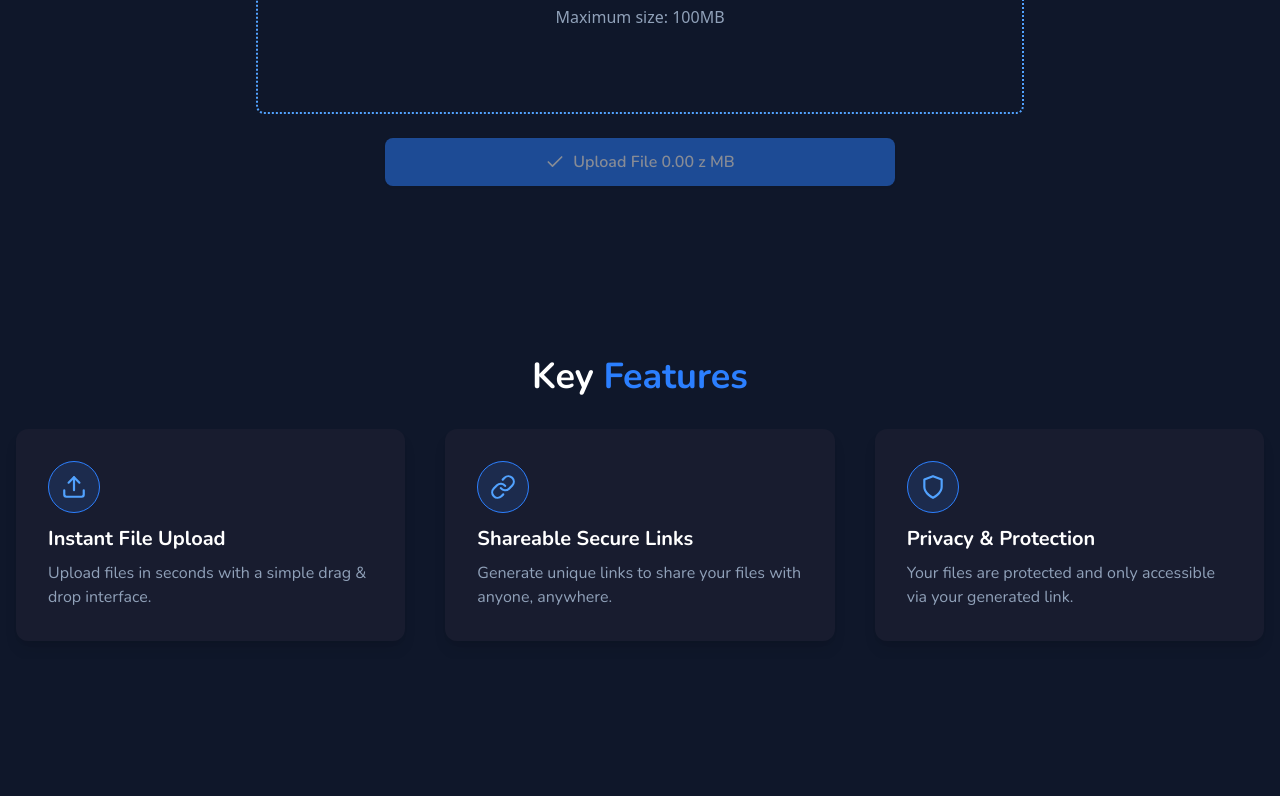
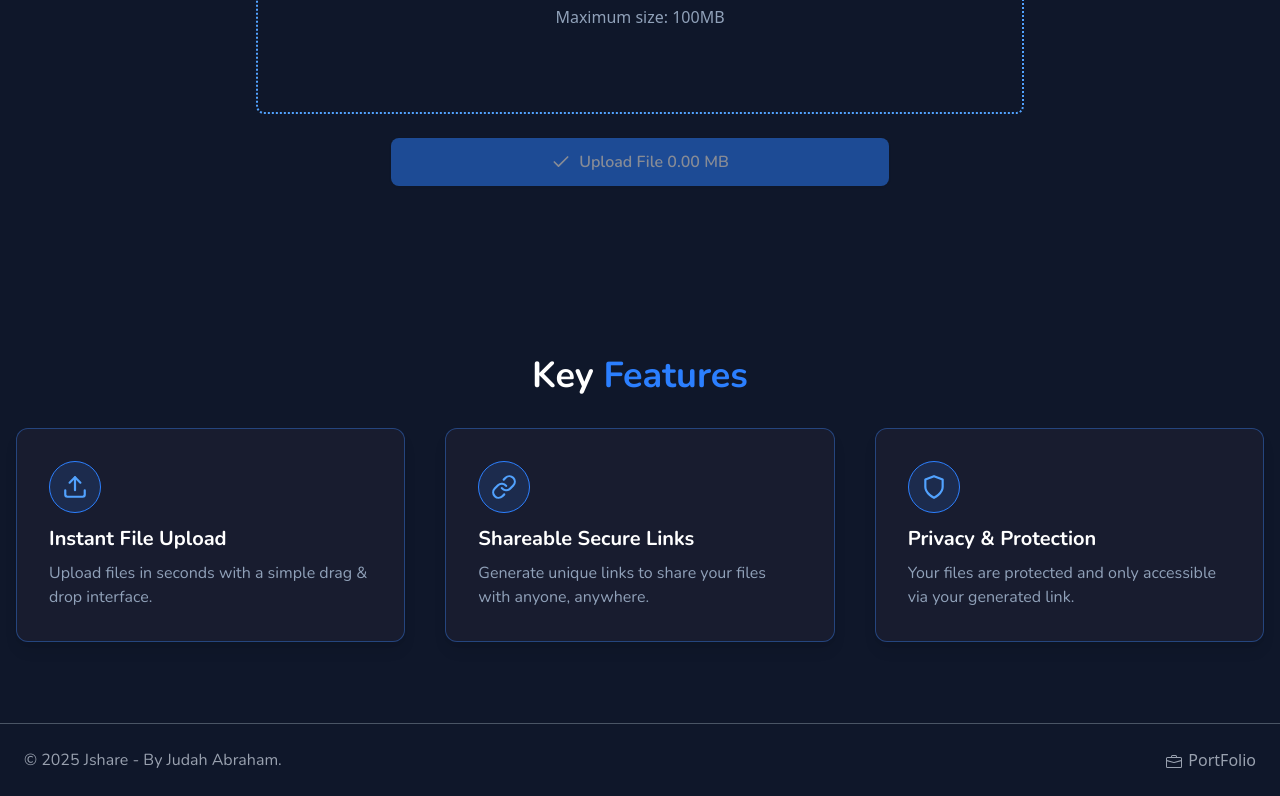
Before and after one commit to Judahabraham15/Jshare, a React (Vite) app: page / in a window 1280 px wide. Shown: the part 629-1425 px from the top of the page. Before the commit the page ends 1288 px from the top, so only its background shows below. Built offline with nearby package versions, Linux system fonts and the light colour scheme.

Commit message:
Added the FormData Object for packaging of files and made the footer

```diff
--- a/src/App.tsx
+++ b/src/App.tsx
@@ -1,4 +1,5 @@
 import "./App.css";
+import Footer from "./client/Components/Footer";
 import Navbar from "./client/Components/Navbar";
 import Cards from "./client/Pages/Cards";
 import FileUploader from "./client/Pages/FileUploader";
@@ -10,6 +11,7 @@ function App() {
    <Navbar/>
    <FileUploader/>
    <Cards/>
+   <Footer/>
     </>
   );
 }
--- /dev/null
+++ b/src/client/Components/Footer.tsx
@@ -0,0 +1,29 @@
+import { BsBriefcase } from "react-icons/bs";
+import { motion } from "framer-motion";
+const Footer = () => {
+  return (
+    <footer className="w-full  mt-16 py-6 border-t border-gray-600">
+      <div className="max-w-7xl mx-auto px-6 flex flex-col md:flex-row justify-between items-center">
+        <p className="text-gray-400 text-base font-nunito ">
+          © {new Date().getFullYear()} Jshare - By Judah Abraham.
+        </p>
+        <div className="flex space-x-4 mt-4 md:mt-0">
+          <a
+            href="https://portfolios-nu-two.vercel.app/"
+            className="text-gray-400 hover:text-white transition"
+          >
+            <motion.span
+             whileHover={{ rotate: 10, scale: 1.2 }}
+            transition={{ type: 'spring', stiffness: 200 }}
+            style={{ display: "inline-block", verticalAlign: "middle" , marginRight: '2px' }}>
+              <BsBriefcase  />
+            </motion.span>{" "}
+            PortFolio
+          </a>
+        </div>
+      </div>
+    </footer>
+  );
+};
+
+export default Footer;
--- a/src/client/Pages/Cards.tsx
+++ b/src/client/Pages/Cards.tsx
@@ -28,7 +28,8 @@ const Cards = () => {
         {cardContent.map(({ text, icon, desc }, index) => (
           <div
             key={index}
-            className="bg-[#181c2f] rounded-xl shadow-lg p-8 flex flex-col items-start transition hover:scale-105 hover:shadow-xl"
+            className="bg-[#181c2f] border rounded-xl shadow-lg p-8 flex flex-col items-start transition hover:scale-105 hover:shadow-xl"
+            style={{ borderColor: "rgba(59, 130, 246, 0.40)" }}
           >
             <span
               className=" mb-3 border-1 border-blue-500 p-3 rounded-full flex items-center justify-center w-13 h-13"
--- a/src/client/Pages/FileUploader.tsx
+++ b/src/client/Pages/FileUploader.tsx
@@ -6,7 +6,8 @@ import { motion, AnimatePresence } from "framer-motion";
 
 const FileUploader = () => {
   const [selectedFiles, setSelectedFile] = useState<File | null>(null);
-  const [showPopup, setshowPopup] = useState(false);
+  const [showPopup, setshowPopup] = useState<boolean>(false);
+  const [uploading, setUploading] = useState<boolean>(false);
 
   const handleFileChange = (e: React.ChangeEvent<HTMLInputElement>) => {
     if (e.target.files && e.target.files[0]) {
@@ -28,8 +29,14 @@ const FileUploader = () => {
       setSelectedFile(null);
       return;
     }
-
+    setUploading(true);
     console.log("FILE:", selectedFiles.name);
+    setUploading(false);
+    //* Creating the FormData for organisation.
+    const formData: FormData = new FormData();
+    formData.append("file", selectedFiles);
+    //? const res = formData.get("file");
+    //? console.log(res);
   };
   return (
     <div className="min-h-[100vh] flex flex-col items-center justify-center mt-[6.5rem]">
@@ -96,17 +103,17 @@ const FileUploader = () => {
         }`}
         id="file"
         onClick={UploadFile}
-        disabled={!selectedFiles}
+        disabled={!selectedFiles || uploading}
       >
         <FiCheck
           style={{ verticalAlign: "middle" }}
           size={20}
           className="mr-2"
         />{" "}
-        Upload File{" "}
+        {uploading ? "Uploading File" : "Upload File"}{" "}
         {selectedFiles
           ? (selectedFiles.size / (1024 * 1024)).toFixed(2)
-          : "0.00"}{" "}z
+          : "0.00"}{" "}
         MB
       </button>
       {selectedFiles && (
```
